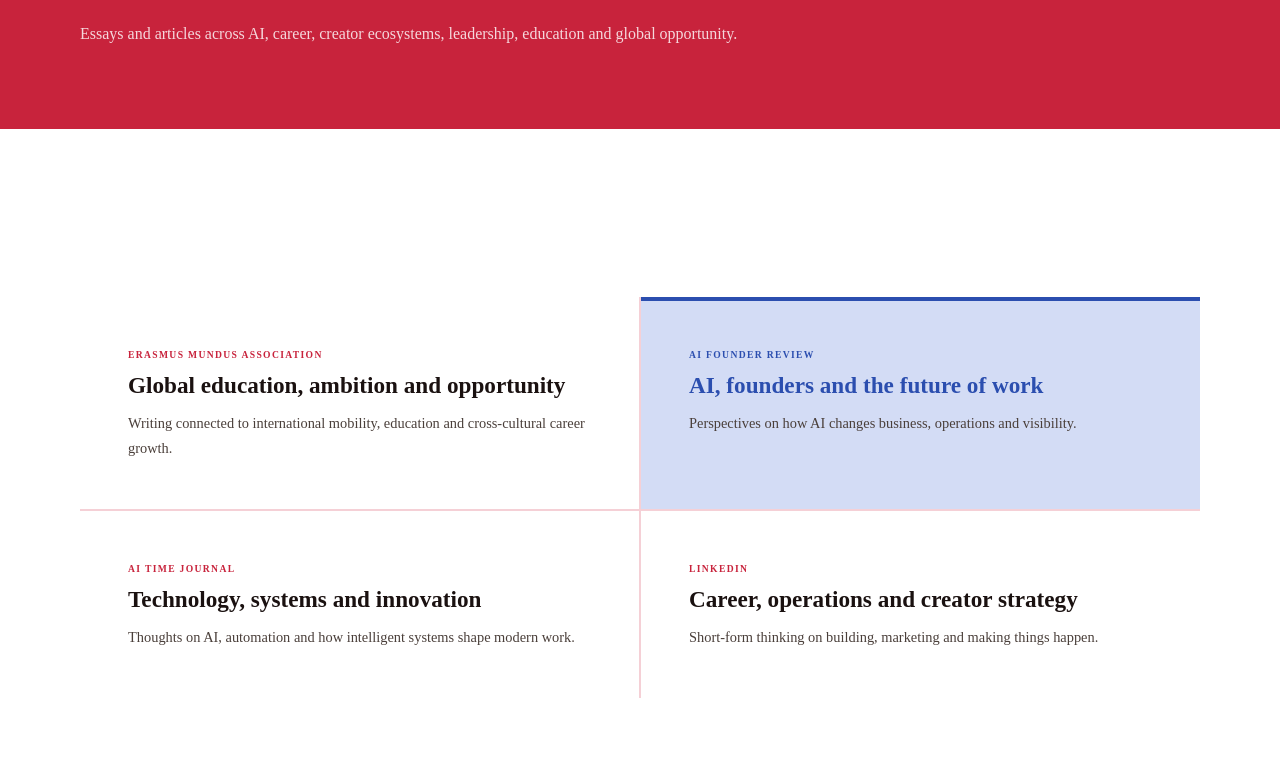
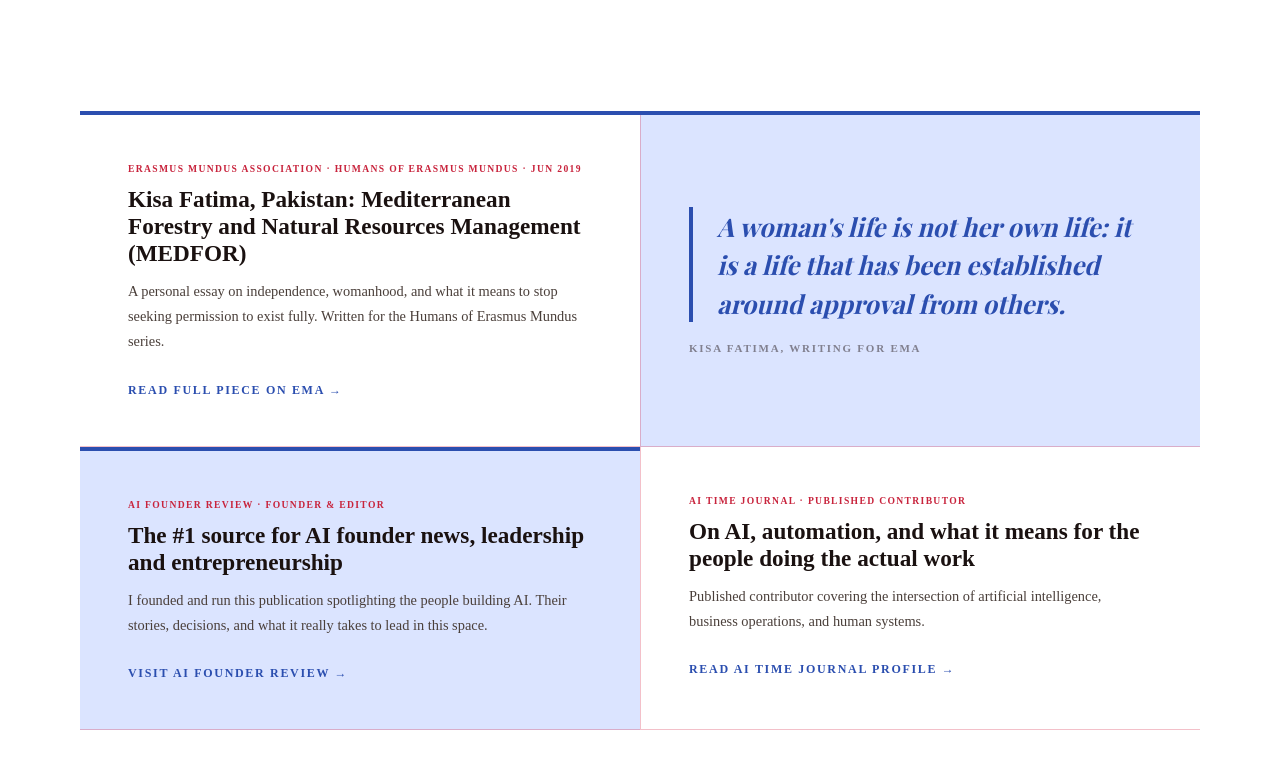
Before and after one commit to hashimndl/kisa-fatima-website, a Next.js app: page /writing in a window 1280 px wide. Shown: the part 383-1160 px from the top of the page. Built offline with nearby package versions, Linux system fonts and the light colour scheme.

Commit message:
Writing section aligned with Claude design

```diff
--- a/app/globals.css
+++ b/app/globals.css
@@ -16,3 +16,91 @@
 .cta-section{background:var(--red);padding:8rem 5rem;text-align:center;position:relative;overflow:hidden}.cta-section h2{font-family:var(--serif);font-size:clamp(2.5rem,5vw,4.5rem);font-weight:900;line-height:1;color:white;margin-bottom:1.5rem;max-width:700px;margin-left:auto;margin-right:auto}.cta-section h2 em{color:var(--yellow)}.cta-section p{color:rgba(255,255,255,.8);max-width:500px;margin:0 auto 3rem;line-height:1.78}.cta-row{display:flex;justify-content:center;gap:1.5rem;flex-wrap:wrap}.kisa-footer{background:var(--ink);color:rgba(255,255,255,.42);padding:3rem 5rem;display:flex;align-items:center;justify-content:space-between;font-size:.72rem;letter-spacing:.05em;gap:1rem}.footer-logo{font-family:var(--serif);font-size:1rem;font-weight:700;color:white}
 .page-hero{padding:10rem 5rem 5rem;background:var(--red);color:white}.page-hero.blue{background:var(--blue)}.page-hero.dark{background:var(--ink)}.page-hero h1{font-family:var(--serif);font-size:clamp(3rem,6vw,5rem);font-weight:900;line-height:1}.page-hero em{color:var(--yellow)}.page-hero p{max-width:720px;color:rgba(255,255,255,.82);line-height:1.8;margin-top:1.5rem}.contact-panel{padding:7rem 5rem;background:var(--cream);display:grid;grid-template-columns:1fr 1fr;gap:4rem}.contact-card{background:white;padding:3rem}.contact-card a{color:var(--red);font-weight:900}
 @media(max-width:900px){.kisa-nav{padding:0 1.5rem}.nav-links{display:none}.hero{grid-template-columns:1fr}.hero-right{min-height:85vw}.hero-left{padding:4rem 2rem}.hero-stats-bar{grid-template-columns:repeat(2,1fr)}.logos-band{padding:1.5rem 2rem;flex-wrap:wrap}.story-section,.photo-strip,.ai-strip,.creative-section,.creator-section,.contact-panel{grid-template-columns:1fr}.story-left,.story-right,.services-section,.exp-section,.creator-section,.writing-section,.cta-section,.edu-banner,.creative-section,.page-hero,.contact-panel{padding:5rem 2rem}.services-grid,.writing-grid{grid-template-columns:1fr}.photo-main{min-height:70vw}.photo-text,.photo-accent{padding:3rem 2rem}.exp-item{grid-template-columns:1fr;gap:.5rem}.kisa-footer{flex-direction:column;text-align:center;padding:2rem}.hero-stats-bar{position:relative}}
+.writing-editorial-grid {
+  display: grid;
+  grid-template-columns: 1fr 1fr;
+  border-top: 4px solid var(--blue);
+}
+
+.writing-feature-card,
+.writing-blue-card,
+.writing-quote-card {
+  min-height: 260px;
+  padding: 48px;
+  border-bottom: 1px solid rgba(210, 31, 61, 0.28);
+}
+
+.writing-feature-card {
+  background: #ffffff;
+}
+
+.writing-blue-card,
+.writing-quote-card {
+  background: #dbe4ff;
+}
+
+.writing-blue-card {
+  border-top: 4px solid var(--blue);
+}
+
+.writing-feature-card:nth-child(4) {
+  border-left: 1px solid rgba(210, 31, 61, 0.28);
+}
+
+.writing-quote-card {
+  display: flex;
+  flex-direction: column;
+  justify-content: center;
+  border-left: 1px solid rgba(210, 31, 61, 0.28);
+}
+
+.writing-quote-card blockquote {
+  border-left: 4px solid var(--blue);
+  padding-left: 24px;
+  font-family: var(--font-playfair);
+  font-size: clamp(1.2rem, 2vw, 1.7rem);
+  font-style: italic;
+  line-height: 1.5;
+  color: var(--blue);
+}
+
+.writing-quote-card p {
+  margin-top: 20px;
+  font-size: 11px;
+  font-weight: 800;
+  letter-spacing: 0.16em;
+  text-transform: uppercase;
+  color: rgba(20, 7, 7, 0.45);
+}
+
+.writing-link {
+  display: inline-block;
+  margin-top: 28px;
+  font-size: 12px;
+  font-weight: 900;
+  letter-spacing: 0.14em;
+  text-transform: uppercase;
+  color: var(--blue);
+}
+
+.writing-feature-card:hover .writing-link,
+.writing-blue-card:hover .writing-link {
+  transform: translateX(4px);
+}
+
+@media (max-width: 900px) {
+  .writing-editorial-grid {
+    grid-template-columns: 1fr;
+  }
+
+  .writing-feature-card,
+  .writing-blue-card,
+  .writing-quote-card {
+    padding: 32px 24px;
+  }
+
+  .writing-feature-card:nth-child(4),
+  .writing-quote-card {
+    border-left: none;
+  }
+}
--- a/app/writing/page.tsx
+++ b/app/writing/page.tsx
@@ -7,49 +7,78 @@
       <KisaNav />
 
       <section className="page-hero">
-        <p className="eyebrow">Writing</p>
+        <p className="eyebrow">Featured Writing</p>
         <h1>
-          Things I have actually <em>written, built and thought about.</em>
+          Things I have actually <em>written.</em>
         </h1>
-        <p>
-          Essays and articles across AI, career, creator ecosystems, leadership,
-          education and global opportunity.
-        </p>
       </section>
 
       <section className="writing-section">
-        <div className="writing-grid">
-          {[
-            {
-              pub: "Erasmus Mundus Association",
-              title: "Global education, ambition and opportunity",
-              desc: "Writing connected to international mobility, education and cross-cultural career growth."
-            },
-            {
-              pub: "AI Founder Review",
-              title: "AI, founders and the future of work",
-              desc: "Perspectives on how AI changes business, operations and visibility."
-            },
-            {
-              pub: "AI Time Journal",
-              title: "Technology, systems and innovation",
-              desc: "Thoughts on AI, automation and how intelligent systems shape modern work."
-            },
-            {
-              pub: "LinkedIn",
-              title: "Career, operations and creator strategy",
-              desc: "Short-form thinking on building, marketing and making things happen."
-            }
-          ].map((item, index) => (
-            <article
-              className={`writing-card ${index === 1 ? "wc-featured" : ""}`}
-              key={item.title}
-            >
-              <p className="wc-pub">{item.pub}</p>
-              <h2 className="wc-title">{item.title}</h2>
-              <p className="wc-desc">{item.desc}</p>
-            </article>
-          ))}
+        <div className="writing-editorial-grid">
+          <a
+            className="writing-feature-card"
+            href="https://www.em-a.eu/post/hoem-kisa-fatima"
+            target="_blank"
+            rel="noopener noreferrer"
+          >
+            <p className="wc-pub">
+              Erasmus Mundus Association · Humans of Erasmus Mundus · Jun 2019
+            </p>
+            <h2 className="wc-title">
+              Kisa Fatima, Pakistan: Mediterranean Forestry and Natural
+              Resources Management (MEDFOR)
+            </h2>
+            <p className="wc-desc">
+              A personal essay on independence, womanhood, and what it means to
+              stop seeking permission to exist fully. Written for the Humans of
+              Erasmus Mundus series.
+            </p>
+            <span className="writing-link">Read full piece on EMA →</span>
+          </a>
+
+          <div className="writing-quote-card">
+            <blockquote>
+              A woman&apos;s life is not her own life: it is a life that has
+              been established around approval from others.
+            </blockquote>
+            <p>Kisa Fatima, writing for EMA</p>
+          </div>
+
+          <a
+            className="writing-blue-card"
+            href="https://aifounderreview.com/"
+            target="_blank"
+            rel="noopener noreferrer"
+          >
+            <p className="wc-pub">AI Founder Review · Founder & Editor</p>
+            <h2 className="wc-title">
+              The #1 source for AI founder news, leadership and entrepreneurship
+            </h2>
+            <p className="wc-desc">
+              I founded and run this publication spotlighting the people
+              building AI. Their stories, decisions, and what it really takes to
+              lead in this space.
+            </p>
+            <span className="writing-link">Visit AI Founder Review →</span>
+          </a>
+
+          <a
+            className="writing-feature-card"
+            href="https://aitimejournal.com/profile/kisa-fatima"
+            target="_blank"
+            rel="noopener noreferrer"
+          >
+            <p className="wc-pub">AI Time Journal · Published Contributor</p>
+            <h2 className="wc-title">
+              On AI, automation, and what it means for the people doing the
+              actual work
+            </h2>
+            <p className="wc-desc">
+              Published contributor covering the intersection of artificial
+              intelligence, business operations, and human systems.
+            </p>
+            <span className="writing-link">Read AI Time Journal profile →</span>
+          </a>
         </div>
       </section>
 
```
Also changed, not shown: app/page.tsx (+73 -4 lines).
